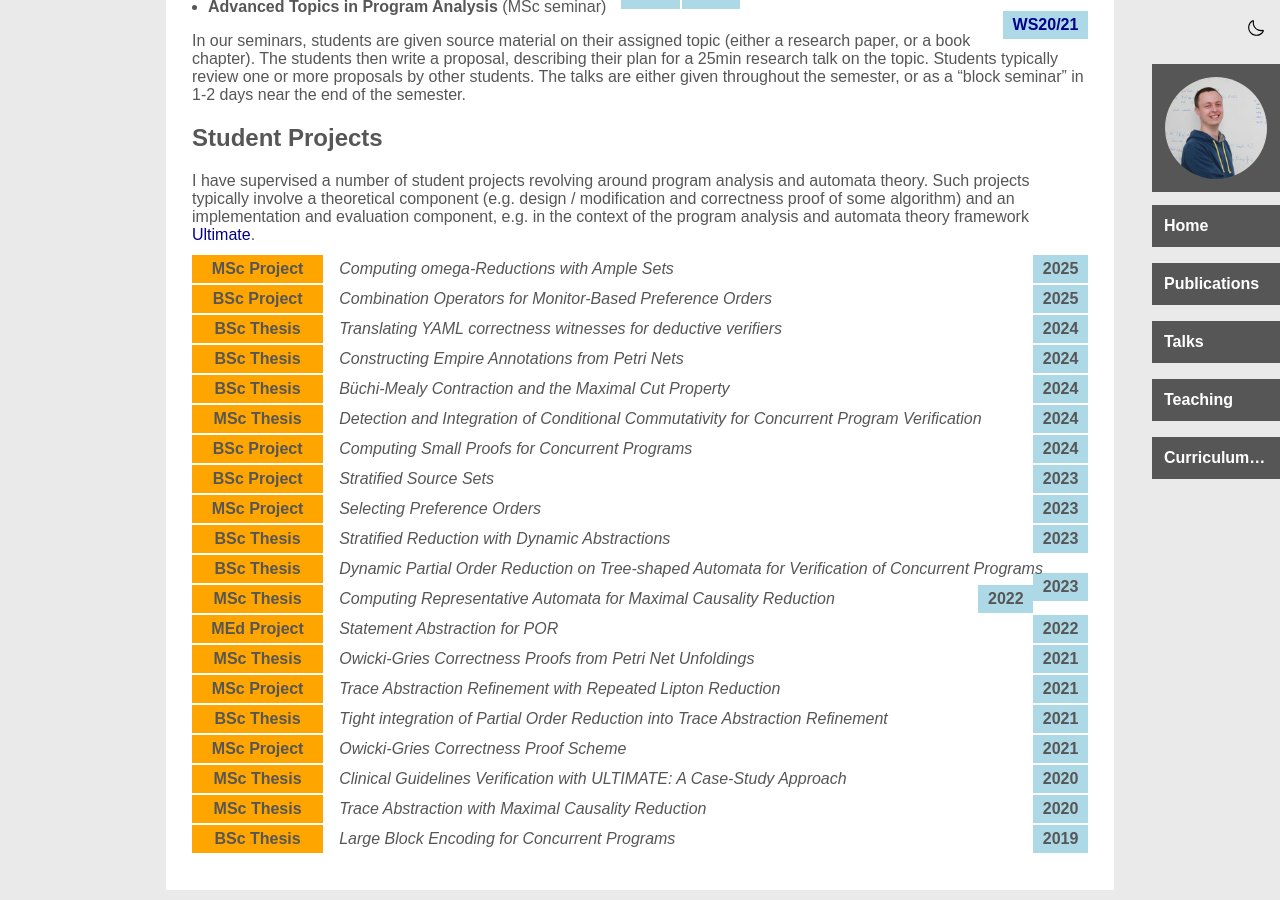
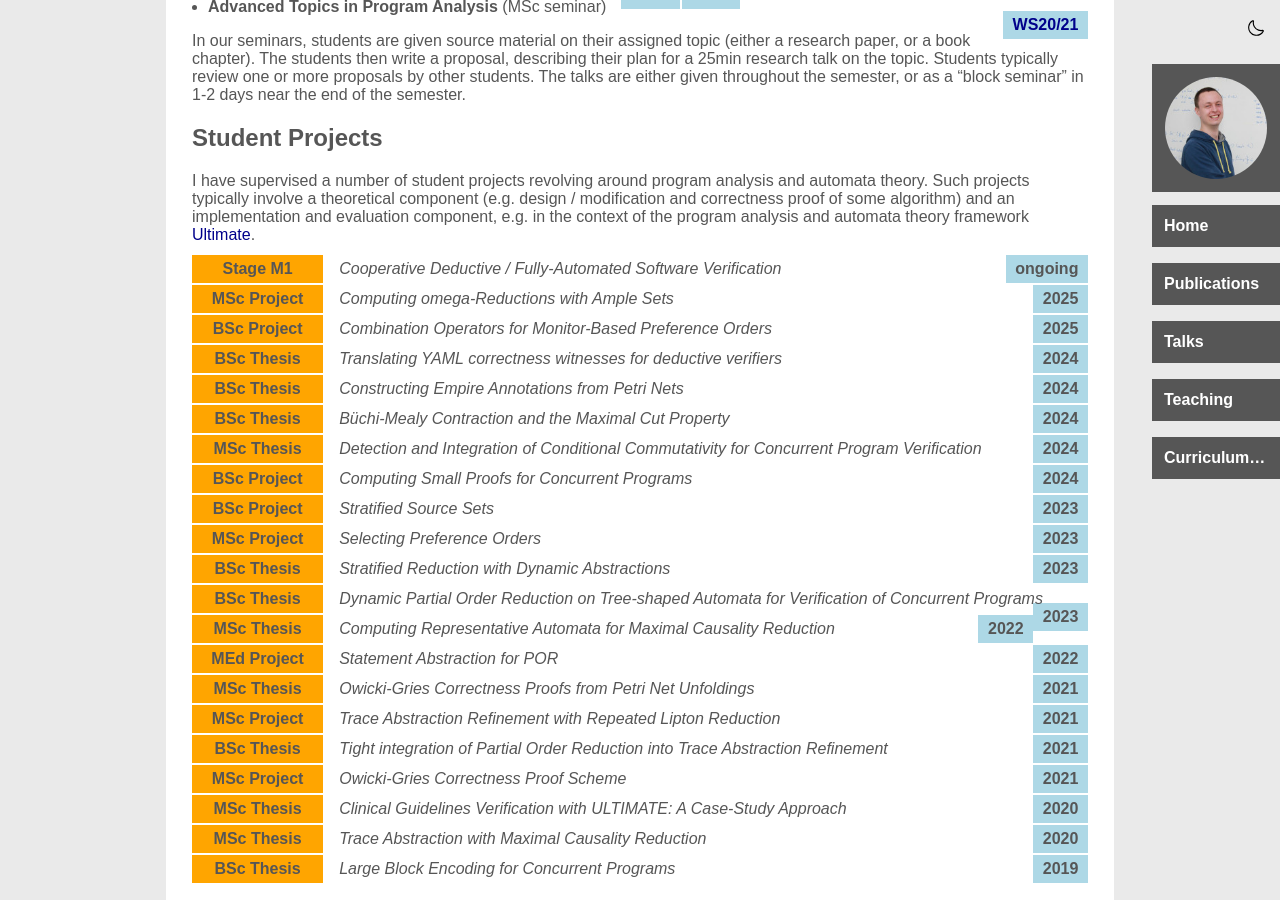
Before and after one commit to maul-esel/personal-website, a Jekyll site: the page built from teaching.markdown, in a window 1280 px wide and 900 px high, scrolled down 891 px. Built offline with Jekyll 4.4.1, drawn with Linux system fonts in a browser that asks for light colours.

Commit message:
add ongoing project

```diff
--- a/_data/projects.yml
+++ b/_data/projects.yml
@@ -1,3 +1,6 @@
+- name: Cooperative Deductive / Fully-Automated Software Verification
+  type: Stage M1
+  year: ongoing
 - name: Computing omega-Reductions with Ample Sets
   type: MSc Project
   year: 2025
```
